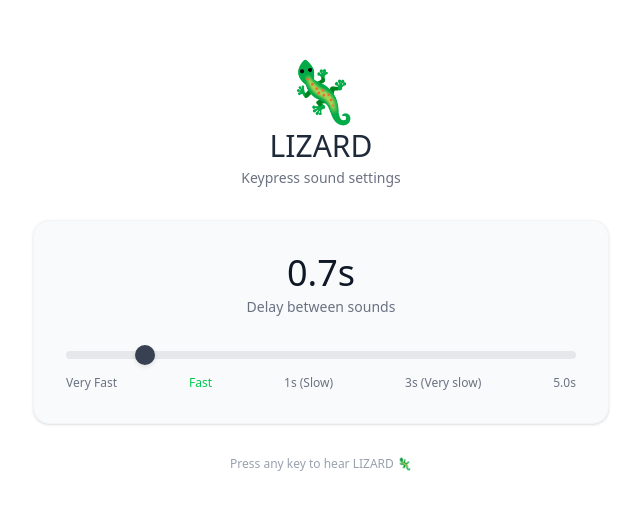
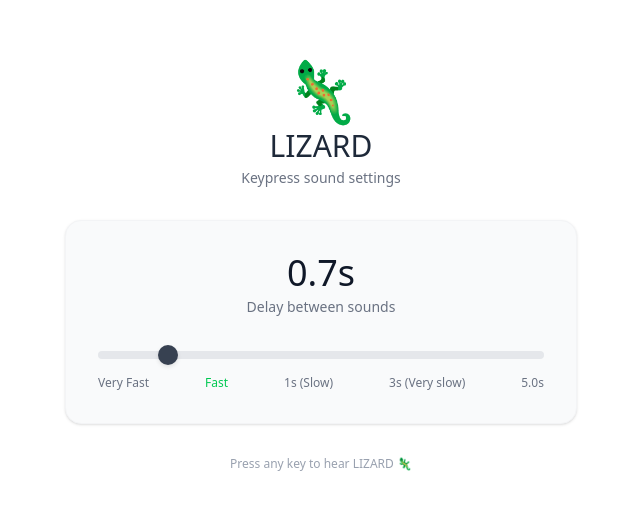
Before and after one commit to AndreiAyar/lizard, a SvelteKit app in the folder src-svelte/: page / in a window 1280 px wide. Shown: the part 134-644 px from the top of the page, without its empty margins (319-959 px from the left). Built offline with nearby package versions, Linux system fonts and the light colour scheme; no server answers.

Commit message:
Update container width from max-w-xl to max-w-lg in the page layout

```diff
--- a/src-svelte/src/routes/+page.svelte
+++ b/src-svelte/src/routes/+page.svelte
@@ -54,7 +54,7 @@
 
 
 <div class="min-h-screen bg-white flex items-center justify-center p-8">
-    <div class="w-full max-w-xl space-y-8">
+    <div class="w-full max-w-lg space-y-8">
         <!-- Header -->
         <div class="text-center">
             <h1 class="text-6xl font-light text-gray-900 mb-2">🦎</h1>
```
